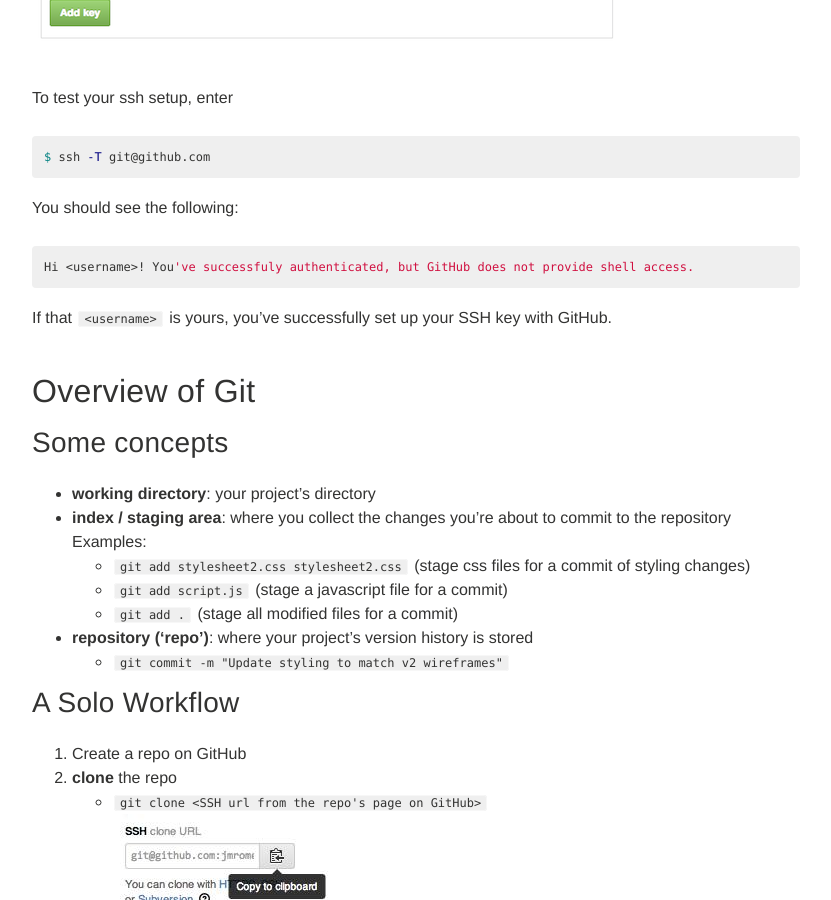
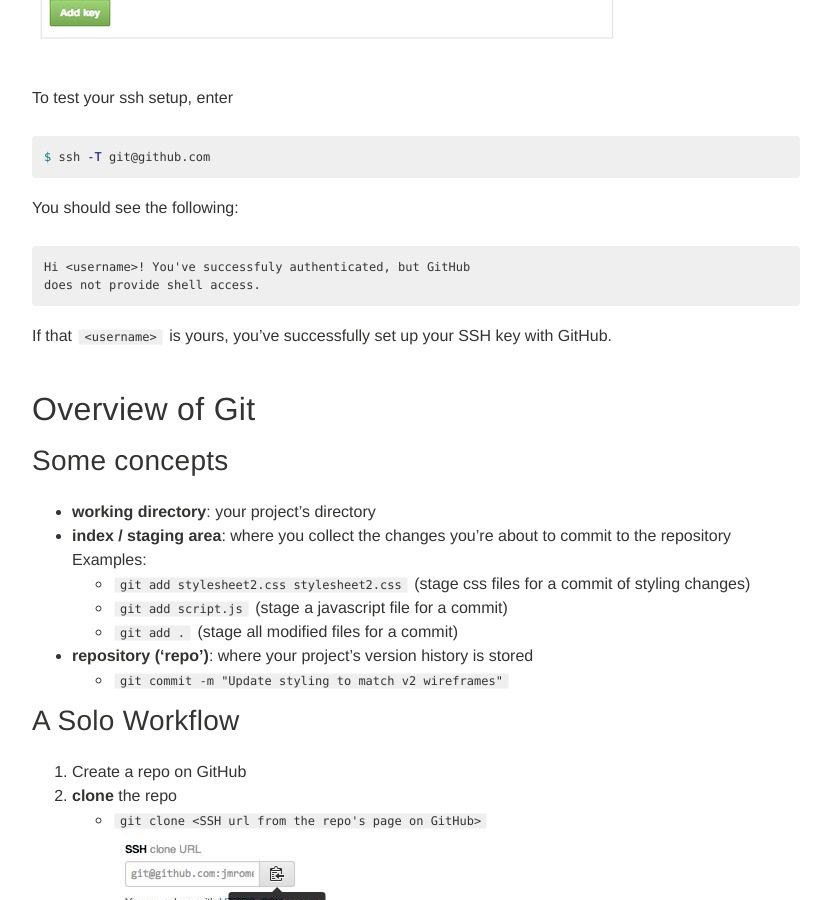
Before and after one commit to portlandcodeschool/primer, a Jekyll site: the page built from _posts/2014-07-26-git_and_github.markdown, in a window 1280 px wide and 900 px high, scrolled down 1957 px. Shown: the whole window, without its empty margins (288-1119 px from the left). Built offline with Jekyll 4.4.1, drawn with Linux system fonts in a browser that asks for light colours; nearby versions of some CDN libraries; comment, search, counter and statistics services are not loaded.

```diff
--- a/_posts/2014-07-26-git_and_github.markdown
+++ b/_posts/2014-07-26-git_and_github.markdown
@@ -80,8 +80,9 @@ $ ssh -T git@github.com
 
 You should see the following:
 
-{% highlight sh %}
-Hi <username>! You've successfuly authenticated, but GitHub does not provide shell access.
+{% highlight text %}
+Hi <username>! You've successfuly authenticated, but GitHub
+does not provide shell access.
 {% endhighlight %}
 
 If that `<username>` is yours, you've successfully set up your SSH key with GitHub.
```
